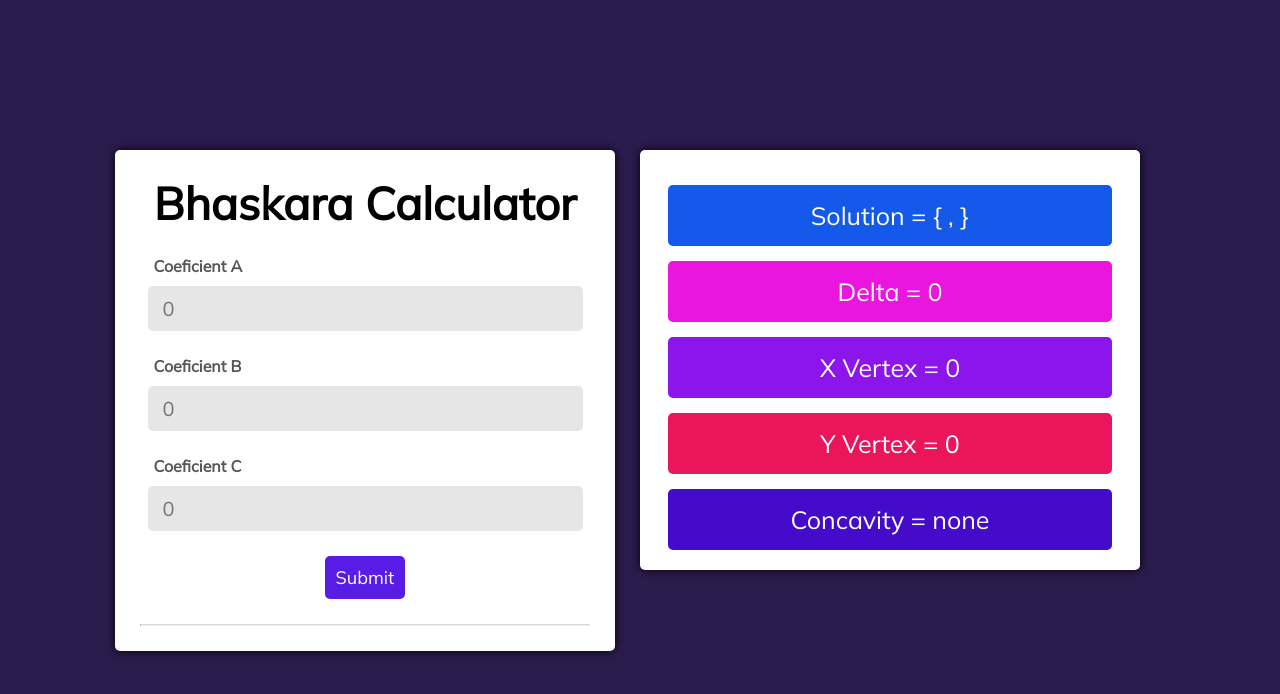
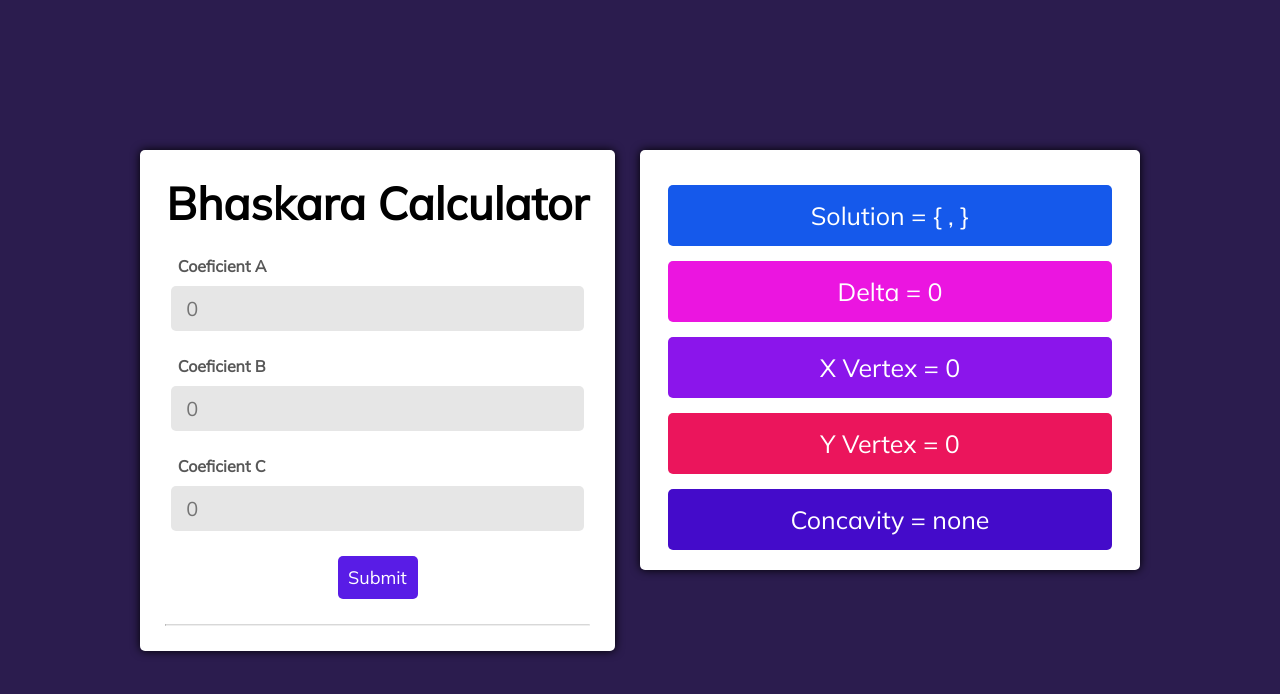
Before and after one commit to mattcalb/bhaskara-calculator, a React (Create React App) app: page / in a window 1280 px wide. Shown: the top 694 px of the page. Built offline with nearby package versions, Linux system fonts and the light colour scheme; the HTML template or start-up script is replaced by a standard one.

Commit message:
changed form margin

```diff
--- a/src/pages/MainPage/style.css
+++ b/src/pages/MainPage/style.css
@@ -10,7 +10,6 @@
   .float-element {
     float: left;
     width: 500px;
-    margin-right: 25px;
   }
 }
 
@@ -26,6 +25,12 @@ form {
   border-radius: 5px;
   padding: 25px;
   box-shadow: 0 0 10px #000000;
+}
+
+@media only screen and (min-width: 1100px) {
+  form {
+    margin-right: 25px;
+  }
 }
 
 label {
```
